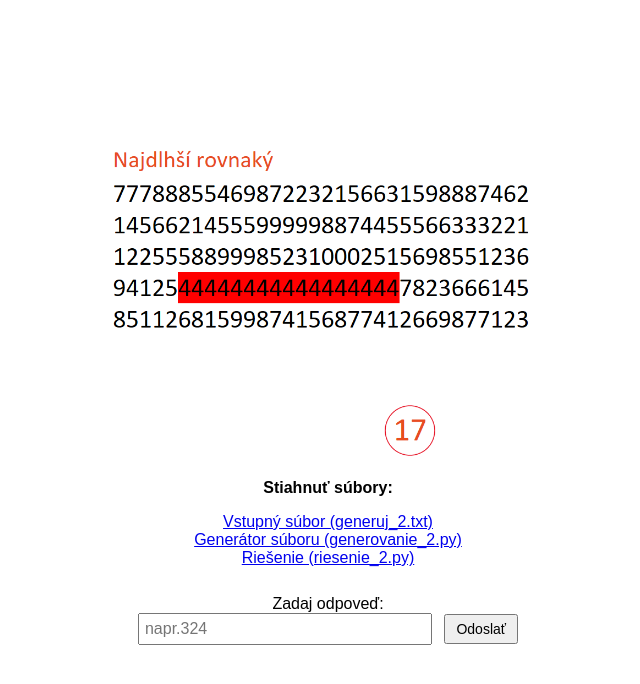
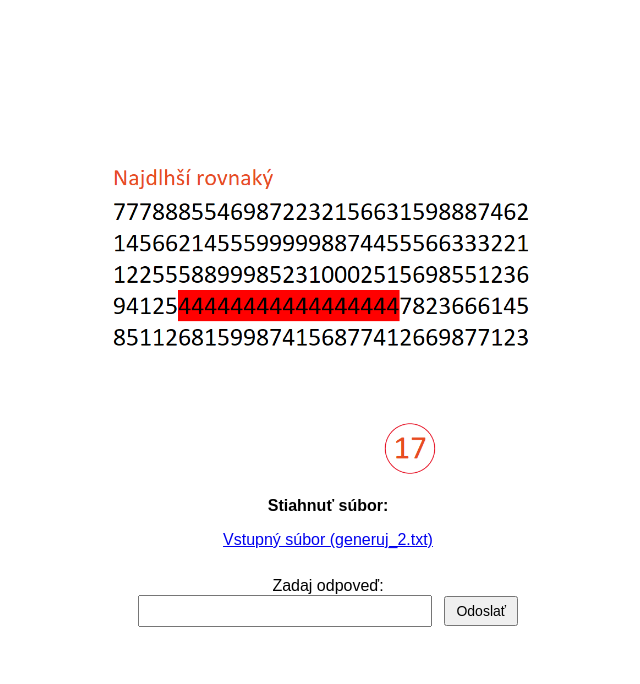
Before and after one commit to Zoldy9/zoznamiky-infomix, a plain HTML site: page 30-15-29-8-27-22-34-6-31-21/index.html in a window 1280 px wide. Shown: the whole page, without its empty margins (312-952 px from the left). Drawn offline with Linux system fonts and the light colour scheme.

Commit message:
Update index.html

```diff
--- a/30-15-29-8-27-22-34-6-31-21/index.html
+++ b/30-15-29-8-27-22-34-6-31-21/index.html
@@ -61,17 +61,15 @@
     </div>
 
     <div class="section">
-        <strong>Stiahnuť súbory:</strong>
+        <strong>Stiahnuť súbor:</strong>
         <ul>
             <li><a href="generuj_2.txt" download>Vstupný súbor (generuj_2.txt)</a></li>
-            <li><a href="generovanie_2.py" download>Generátor súboru (generovanie_2.py)</a></li>
-            <li><a href="riesenie_2.py" download>Riešenie (riesenie_2.py)</a></li>
         </ul>
     </div>
 
     <div class="section">
         <label for="odpoved">Zadaj odpoveď:</label><br>
-        <input type="text" id="odpoved" placeholder="napr.324">
+        <input type="text" id="odpoved" placeholder="">
         <button onclick="skontroluj()">Odoslať</button>
     </div>
 
```
